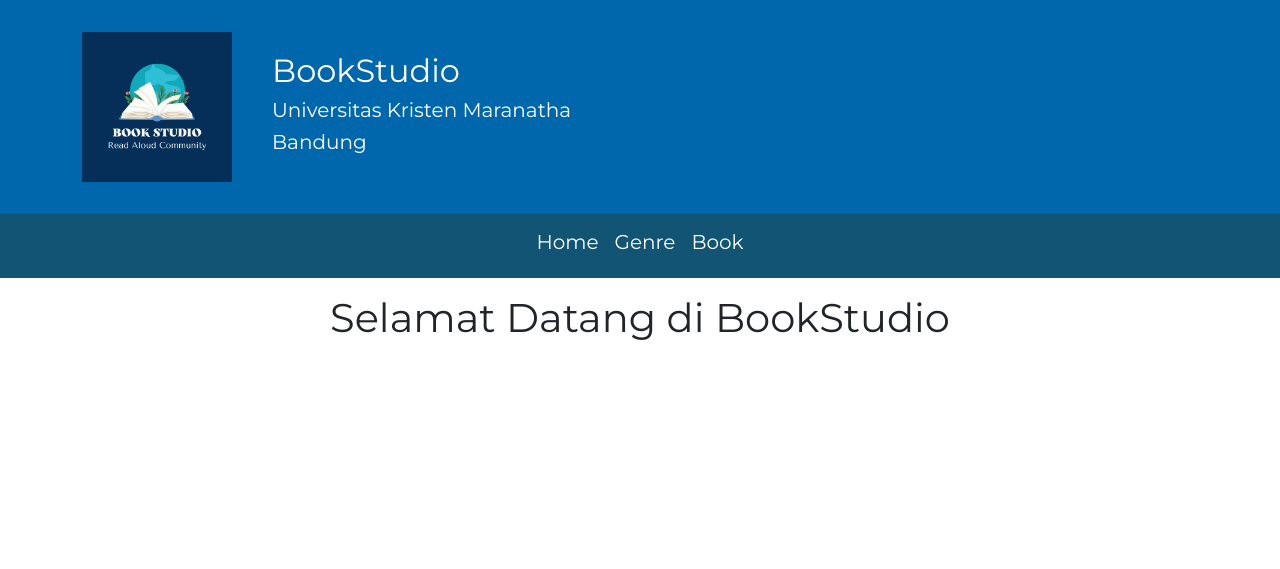
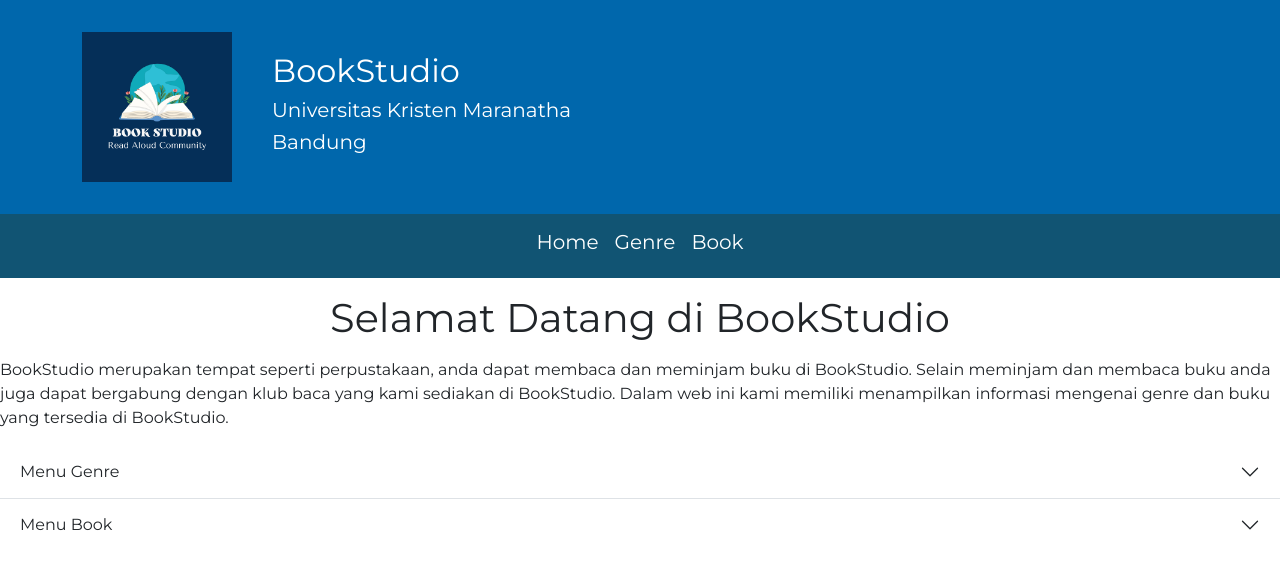
Before and after one commit to 06202003/Praktikum01, a PHP site: page / in a window 1280 px wide. Shown: the top 569 px of the page. Run offline with PHP 8.4, Linux system fonts and the light colour scheme; some libraries are stand-ins or nearby versions.

Commit message:
Update home.php
edit home page

```diff
--- a/home.php
+++ b/home.php
@@ -1 +1,23 @@
 <h1 class="text-center my-3">Selamat Datang di BookStudio</h1>
+<p>BookStudio merupakan tempat seperti perpustakaan, anda dapat membaca dan meminjam buku di BookStudio. Selain meminjam dan membaca buku anda juga dapat bergabung dengan klub baca yang kami sediakan di BookStudio. Dalam web ini kami memiliki menampilkan informasi mengenai genre dan buku yang tersedia di BookStudio. </p>
+<div class="accordion accordion-flush" id="accordionFlushExample">
+  <div class="accordion-item">
+    <h2 class="accordion-header" id="flush-headingOne">
+      <button class="accordion-button collapsed" type="button" data-bs-toggle="collapse" data-bs-target="#flush-collapseOne" aria-expanded="false" aria-controls="flush-collapseOne">
+        Menu Genre
+      </button>
+    </h2>
+    <div id="flush-collapseOne" class="accordion-collapse collapse" aria-labelledby="flush-headingOne" data-bs-parent="#accordionFlushExample">
+      <div class="accordion-body"> Pada menu genre ini anda akan mendapatkan informasi genre berikut dengan id genre buku-buku yang tersedia di BookStudio</div>
+    </div>
+  </div>
+  <div class="accordion-item">
+    <h2 class="accordion-header" id="flush-headingTwo">
+      <button class="accordion-button collapsed" type="button" data-bs-toggle="collapse" data-bs-target="#flush-collapseTwo" aria-expanded="false" aria-controls="flush-collapseTwo">
+        Menu Book
+      </button>
+    </h2>
+    <div id="flush-collapseTwo" class="accordion-collapse collapse" aria-labelledby="flush-headingTwo" data-bs-parent="#accordionFlushExample">
+      <div class="accordion-body">Pada menu book anda akan mendapatkan informasi mengenai buku-buku apa saja yang tersedia di BookStudio, beberapa informasi mengenai buku yang anda dapatkan  antara lain adalah isbn, judul, penulis, penerbit, tahun terbit, berikut genre bukunya.</div>
+    </div>
+  </div>
```
